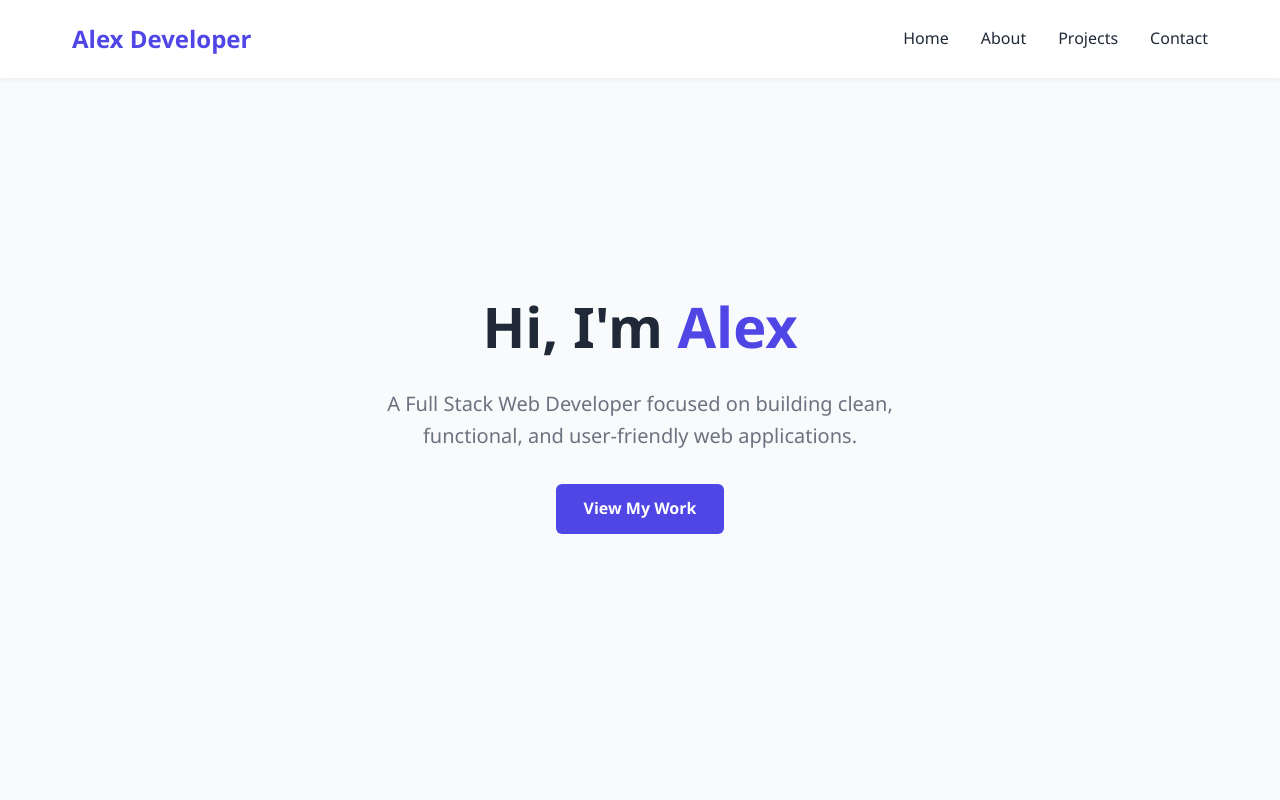
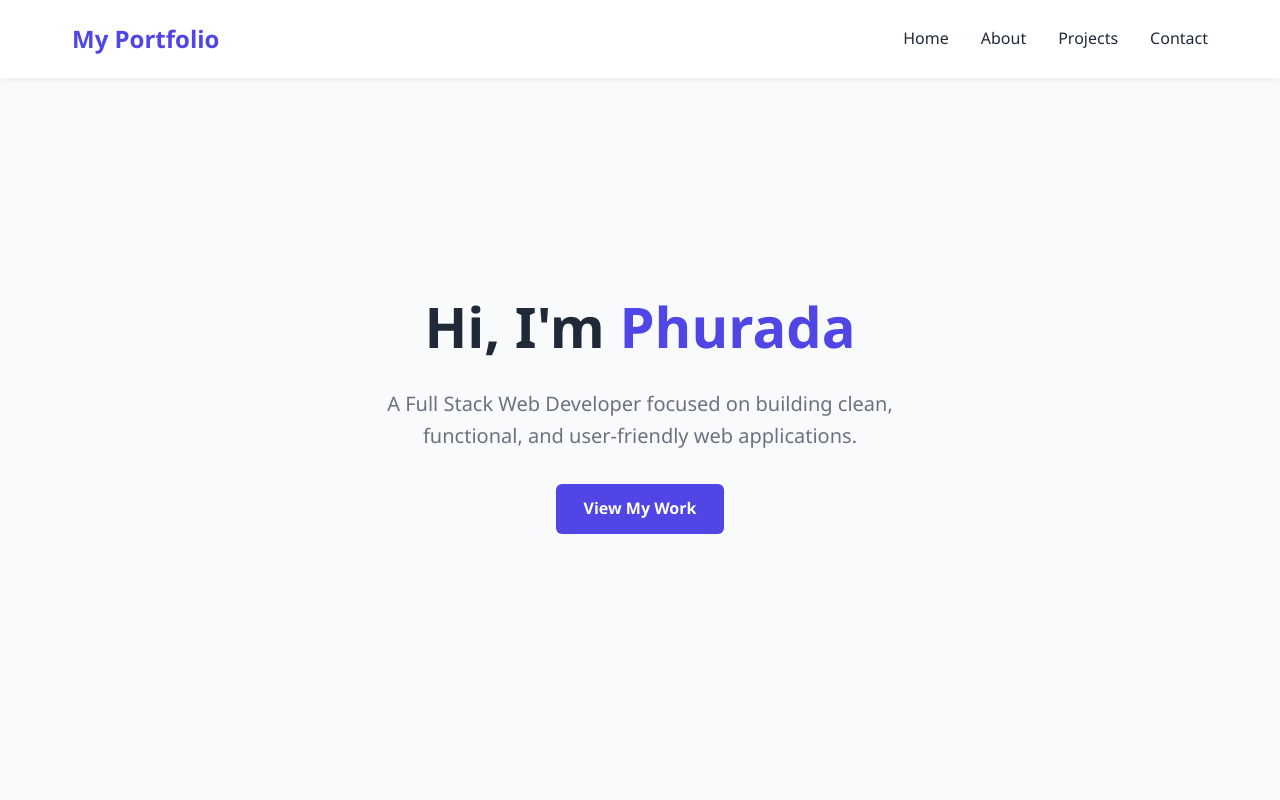
Before and after one commit to phuradap-wq/phuradap_portfolio.github.io, a plain HTML site: page index.html in a window 1280 px wide. Shown: the top 800 px of the page. Drawn offline with Linux system fonts and the light colour scheme.

Commit message:
Update index.html

```diff
--- a/index.html
+++ b/index.html
@@ -282,7 +282,7 @@
 
     <header>
         <nav>
-            <a href="#hero" class="logo">Alex Developer</a>
+            <a href="#hero" class="logo">My Portfolio</a>
             <ul class="nav-links">
                 <li><a href="#hero">Home</a></li>
                 <li><a href="#about">About</a></li>
@@ -293,7 +293,7 @@
     </header>
 
     <section id="hero">
-        <h1>Hi, I'm <span>Alex</span></h1>
+        <h1>Hi, I'm <span>Phurada</span></h1>
         <p>A Full Stack Web Developer focused on building clean, functional, and user-friendly web applications.</p>
         <a href="#projects" class="btn">View My Work</a>
     </section>
```
